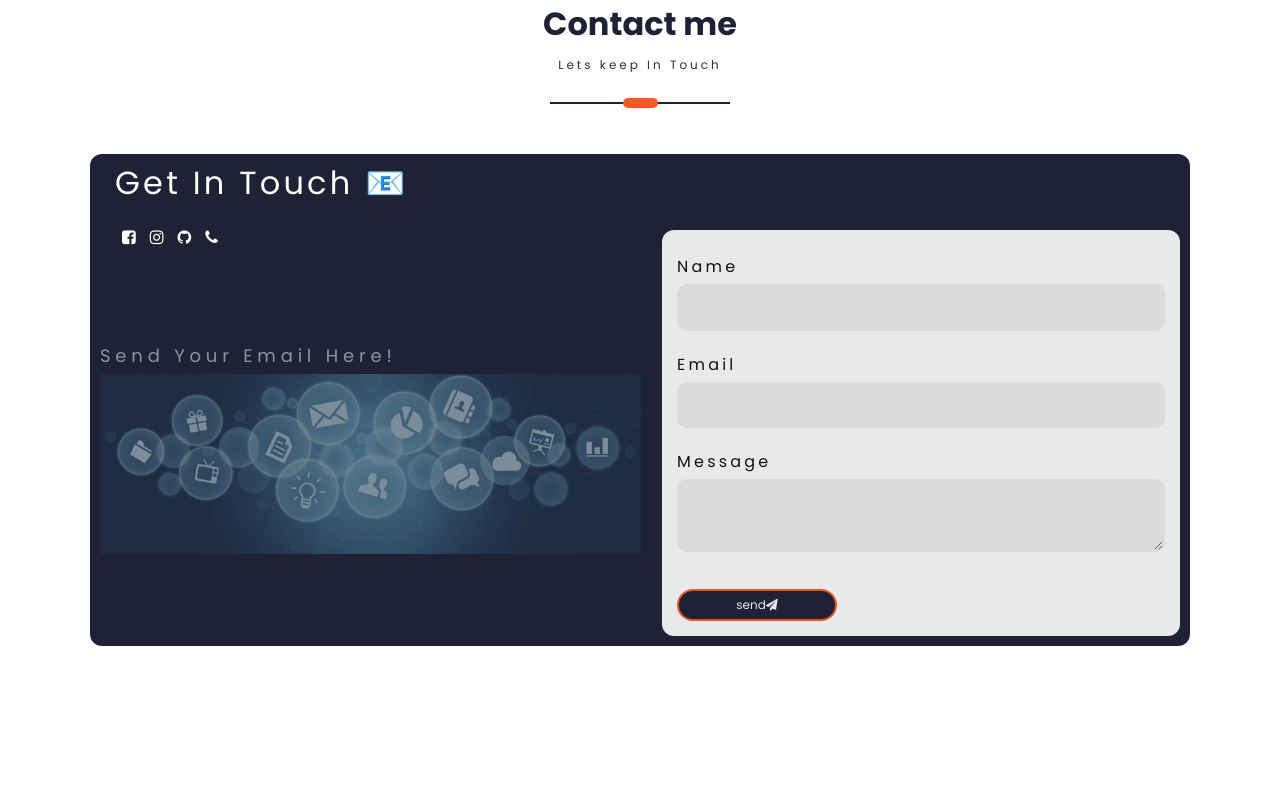
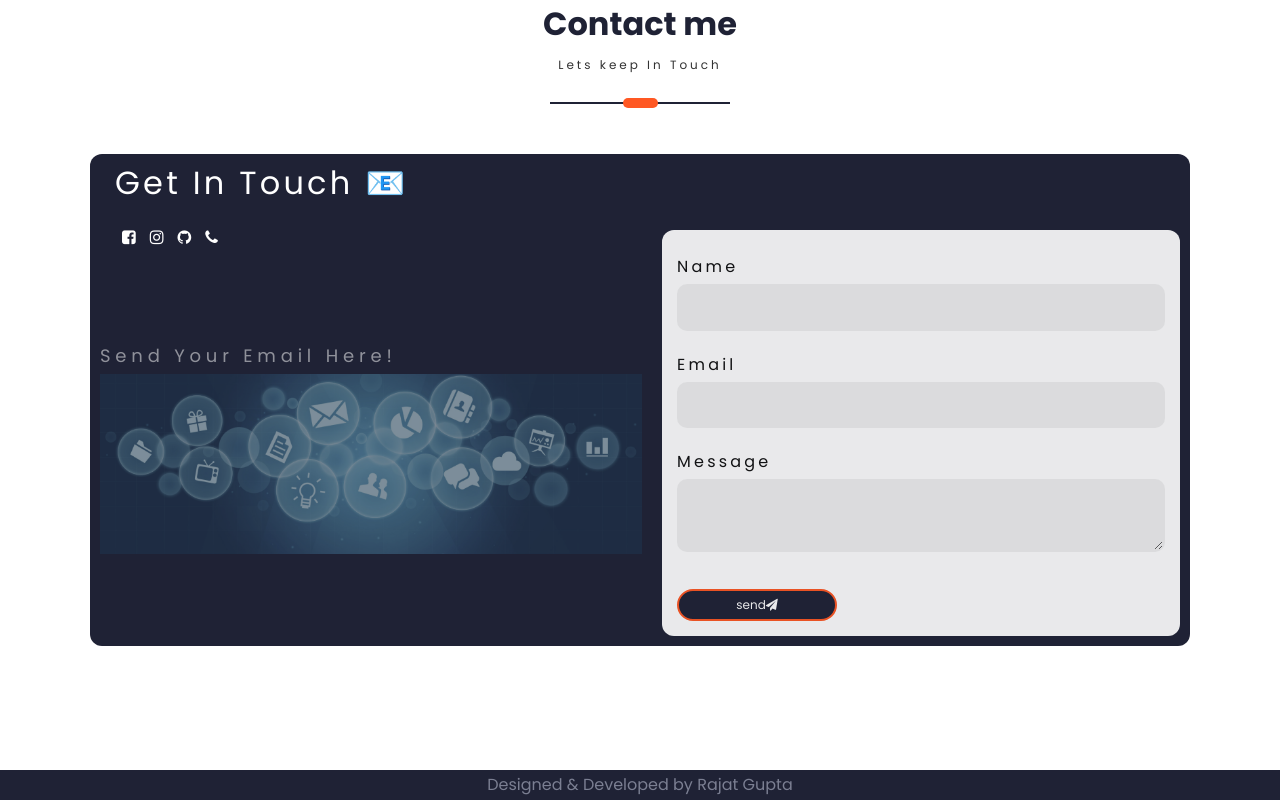
Before and after one commit to rajat6235/portfolio, a React (Create React App) app in the folder myportfolio/: page / in a window 1280 px wide. Shown: the part 2110-2910 px from the top of the page. Built offline with nearby package versions, Linux system fonts and the light colour scheme; a web font is replaced by a local one.

Commit message:
trademark added

```diff
--- a/myportfolio/src/Container/ContactMe/ContactMe.css
+++ b/myportfolio/src/Container/ContactMe/ContactMe.css
@@ -115,6 +115,15 @@ button .load img{
 .col i:hover {
   transform: scale(1.5);
 }
+.trademark-text{
+  position: absolute;
+  bottom: 0;
+  width: 100%;
+  background-color: #1f2235;
+  color: rgb(123, 127, 146);
+  text-align: center;
+  padding:3px;
+}
 @media screen and (min-width: 940px) {
   .back-form {
     max-width: 1100px;
--- a/myportfolio/src/Container/ContactMe/ContactMe.js
+++ b/myportfolio/src/Container/ContactMe/ContactMe.js
@@ -115,7 +115,10 @@ export default function ContactMe(props) {
           </form>
         </div>
       </div>
-      <Footer/>
+
+  <div className="trademark-text">
+  Designed & Developed by Rajat Gupta
+</div>
     </div>
   );
 }
```
